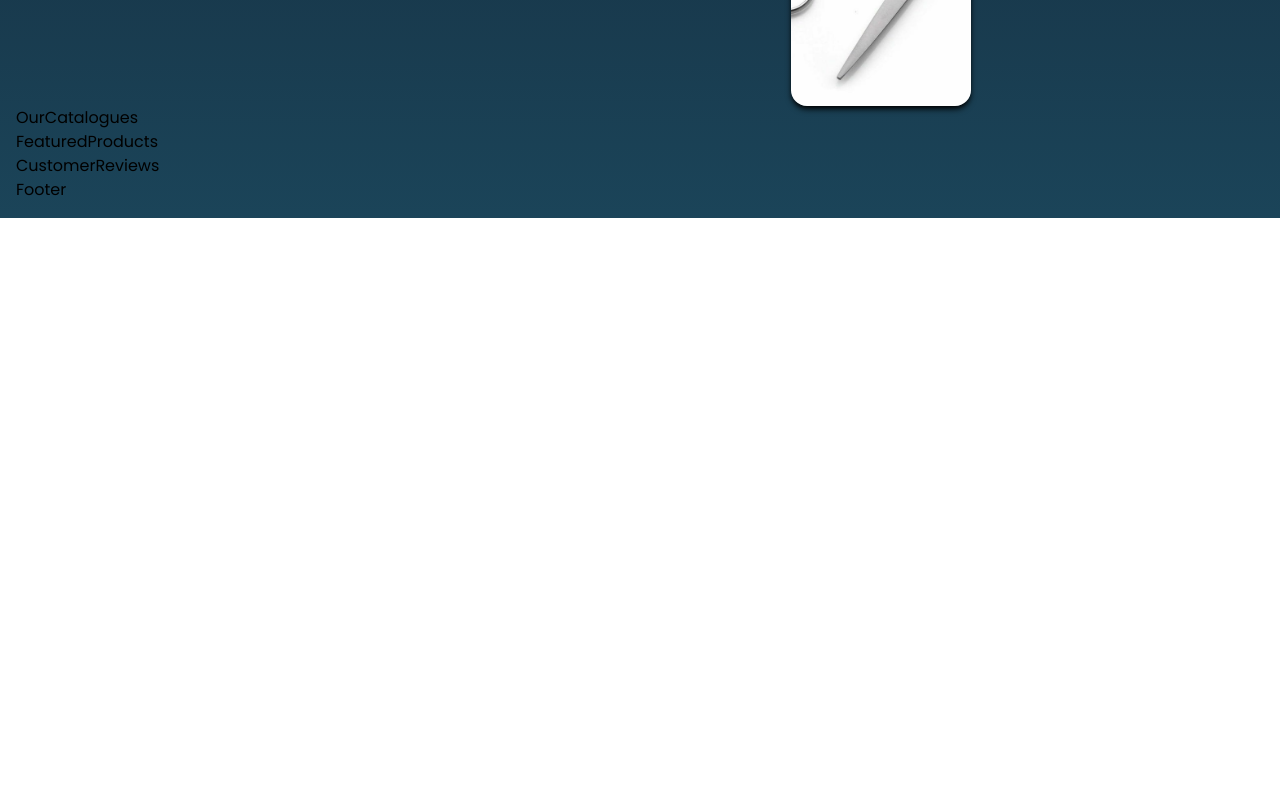
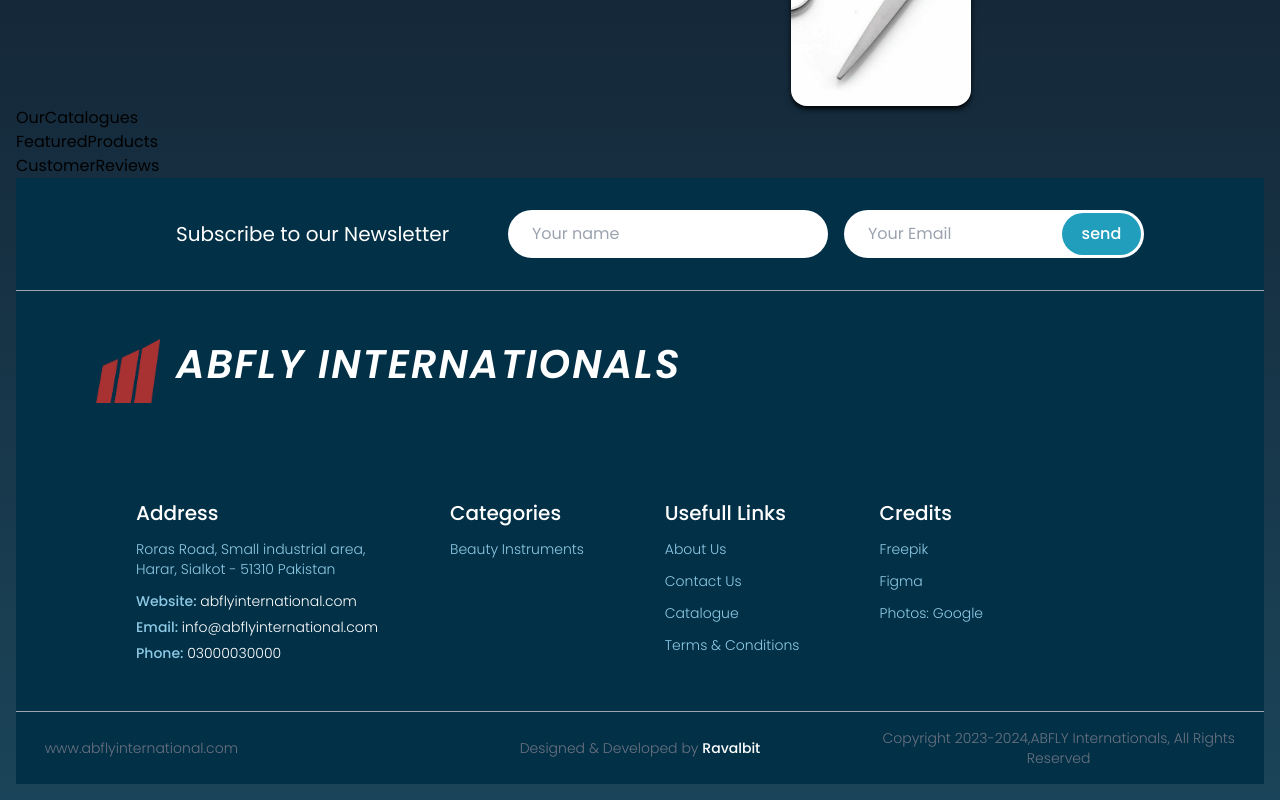
Before and after one commit to ahmadali3180/abfly-international, a React (Vite) app: page / in a window 1280 px wide. Shown: the part 1678-2478 px from the top of the page. Before the commit the page ends 1896 px from the top, so only its background shows below. Built offline with nearby package versions, Linux system fonts and the light colour scheme.

Commit message:
Footer Complete

```diff
--- a/src/components/Footer.jsx
+++ b/src/components/Footer.jsx
@@ -1,7 +1,115 @@
 import React from "react";
 
-const Footer = () => {
-  return <div>Footer</div>;
-};
+const Footer = () => (
+  <section className="flex flex-col bg-darkblue-custom ">
+    <div className="w-full sm:px-10 py-8 ">
+      <form className="flex lg:flex-row flex-col items-center justify-between gap-10 lg:gap-0 xl:px-20">
+        <div>
+          <p className="sm:text-xl text-lg text-white lg:ml-10">
+            Subscribe to our Newsletter
+          </p>
+        </div>
+        <div className="flex md:flex-row flex-col gap-4 ">
+          <div className="sm:w-80 w-72 items-center mx-auto">
+            <input
+              type="text"
+              placeholder="Your name"
+              className="py-3 px-6 rounded-full w-full"
+            />
+          </div>
+          <div className="flex md:w-100 max-w-[300px] mx-auto">
+            <input
+              type="email"
+              placeholder="Your Email"
+              className="py-3 px-6 rounded-full min-w-[300px] md:w-80"
+            />
+            <button className="text-white font-medium bg-blue-custom rounded-full px-5 relative right-[5.15rem] my-[0.2rem]">
+              send
+            </button>
+          </div>
+        </div>
+      </form>
+    </div>
+    <div className="h-[1px] bg-gray-400 w-full" />
+    <div className="py-12 xs:px-20 flex gap-4">
+      <div>
+        {" "}
+        <img
+          src="/logo-thumb.png"
+          alt=""
+          className="sm:w-18 w-20 sm:h-16 h-12 xs:w-16"
+        />
+      </div>
+
+      <h1 className="sm:text-[2.5rem] text-[1.5rem] text-white xxs:tracking-tighter leading-tight md:tracking-wider font-semibold italic">
+        ABFLY INTERNATIONALS
+      </h1>
+    </div>
+    <div className="flex xxs:px-3 xs:px-6 md:px-10 lg:px-14 xl:px-24">
+      <div className="md:flex md:flex-row grid grid-cols-1 sm:grid-cols-2 text-white py-12 gap-12">
+        {/* Address */}
+        <div className="md:px-6  text-sm flex flex-col gap-3">
+          <h1 className="text-xl font-medium">Address</h1>
+          <div className="font-light text-lightblue-custom">
+            Roras Road, Small industrial area,
+            <br /> Harar, Sialkot - 51310 Pakistan
+          </div>
+          <div className="flex flex-col font-light gap-1.5">
+            <p>
+              <span className="font-medium text-lightblue-custom">
+                Website:{" "}
+              </span>
+              abflyinternational.com
+            </p>
+            <a href="">
+              <span className="font-medium text-lightblue-custom">Email: </span>
+              info@abflyinternational.com
+            </a>
+            <a href="">
+              <span className="font-medium text-lightblue-custom">Phone: </span>
+              03000030000
+            </a>
+          </div>
+        </div>
+        <div className="grid md:grid-cols-3 grid-cols-1 xs:grid-cols-2 md:gap-20 gap-10 font-light text-sm text-lightblue-custom">
+          {/* Categories */}
+          <div className="flex flex-col gap-3">
+            <h1 className="text-xl font-medium text-white">Categories</h1>
+            <a href="" className="text-lightblue-custom">
+              Beauty Instruments
+            </a>
+          </div>
+          {/* Useful Links */}
+          <div className="flex flex-col gap-3">
+            <h1 className="text-xl font-medium text-white">Usefull Links</h1>
+            <a href="">About Us</a>
+            <a href="">Contact Us</a>
+            <a href="">Catalogue</a>
+            <a href="">Terms & Conditions</a>
+          </div>
+          {/* Credits */}
+          <div className="flex flex-col gap-3">
+            <h1 className="text-xl font-medium text-white">Credits</h1>
+            <p>Freepik</p>
+            <p>Figma</p>
+            <p>Photos: Google</p>
+          </div>
+        </div>
+      </div>
+    </div>
+
+    <div className="h-[1px] bg-gray-400 w-full" />
+    <div className="xxs:flex xxs:flex-col gap-2 sm:grid sm:grid-cols-3 sm:text-sm font-light text-gray-500 items-center justify-evenly py-4 text-center xxs:text-xs">
+      <div className="lg:-ml-40">www.abflyinternational.com</div>
+      <div>
+        <p className="">
+          Designed & Developed by{" "}
+          <span className="text-white font-medium">Ravalbit</span>
+        </p>
+      </div>
+      <div>Copyright 2023-2024,ABFLY Internationals, All Rights Reserved</div>
+    </div>
+  </section>
+);
 
 export default Footer;
```
